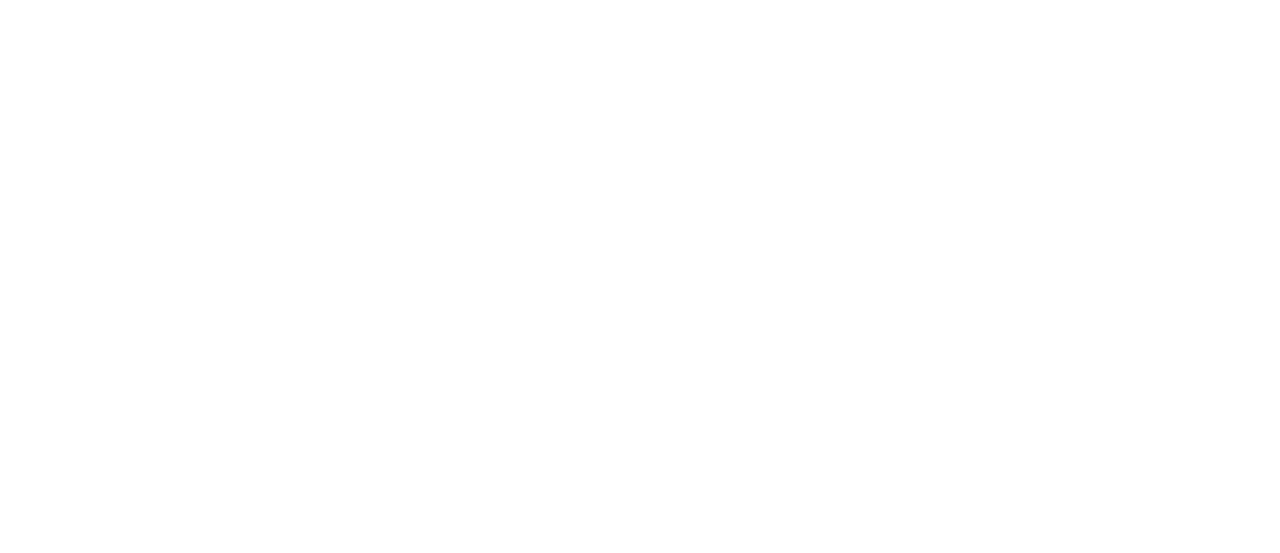
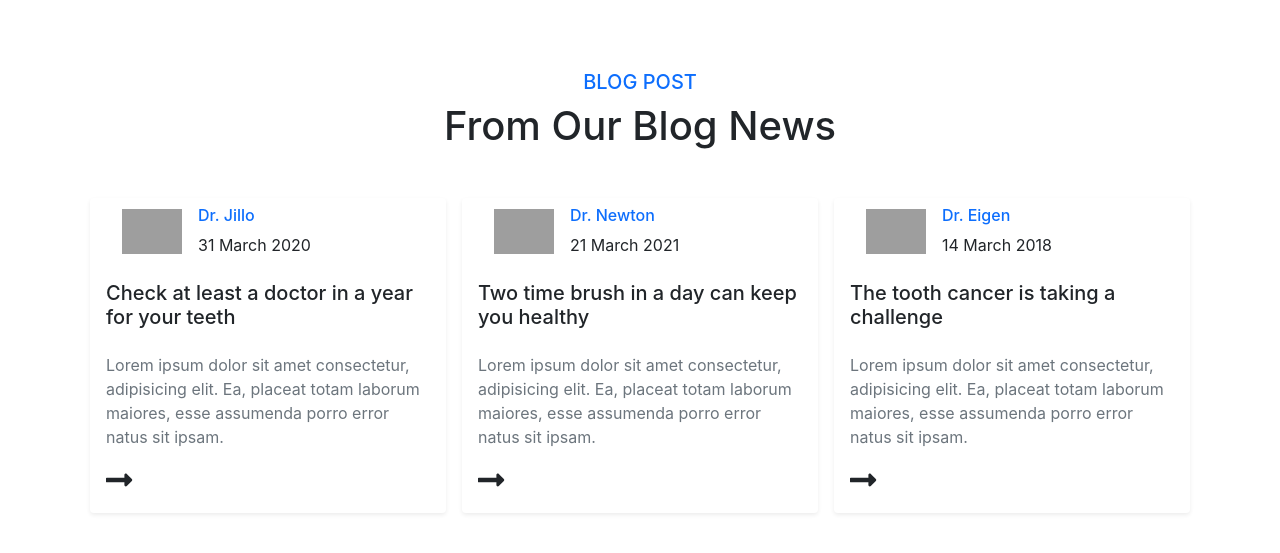
Before and after one commit to NayemulSCode/doctor-portal-client, a React (Create React App) app: page / in a window 1280 px wide. Shown: the part 2730-3283 px from the top of the page. Before the commit the page ends 2800 px from the top, so only its background shows below. Built offline with nearby package versions, Linux system fonts and the light colour scheme; grey boxes are pictures that could not be loaded.

Commit message:
blog done

```diff
--- /dev/null
+++ b/src/components/Home/Blog/Blog.css
@@ -0,0 +1,31 @@
+.blogs .card{
+    border: 0;
+}
+.blogs .card-header{
+    border: 0;
+    background-color: transparent;
+}
+.blogs .card:hover{
+    background-image: linear-gradient(75deg, #19D3AE,#0fcfec);
+    color: #fff !important;
+    transition:  .1s  all ease-in-out !important;
+}
+.blogs .card:hover .card-body{
+    background-image: url('https://i.postimg.cc/bwmBtMT0/quote.png');
+    background-repeat: no-repeat;
+    background-position: right top;
+    background-size: 60%;
+}
+.blogs .card:hover h6,
+.blogs .card:hover p
+{
+    color: #fff !important;
+
+}
+.blogs .card:hover img{
+    display: none;
+}
+
+.rightArrow:hover{
+    display: block;
+}
--- /dev/null
+++ b/src/components/Home/Blog/BlogPost.js
@@ -0,0 +1,25 @@
+import React from 'react';
+import {faLongArrowAltRight } from '@fortawesome/free-solid-svg-icons'
+import { FontAwesomeIcon } from '@fortawesome/react-fontawesome'
+const BlogPost = (props) => {
+    const { title,date,description,author,authorImg } = props.blog;
+    return (
+        <div className="card shadow-sm mx-2">
+            <div className="card-header d-flex align-items-center">
+                <img className="mx-3" src={authorImg} width="60px" alt=""/>
+                <div>
+                    <h6 className="text-primary">{author}</h6>
+                    <p className="m-0">{date}</p>
+                </div>
+            </div>
+            <div className="card-body">
+                    <h5>{title}</h5>
+                    <p className="card-text text-secondary mt-4">{description}</p>
+                    <FontAwesomeIcon className="rightArrow" icon={faLongArrowAltRight} style={{fontSize:'30px'}} />
+            </div>
+
+        </div>
+    );
+};
+
+export default BlogPost;
--- /dev/null
+++ b/src/components/Home/Blog/Blogs.js
@@ -0,0 +1,45 @@
+import React from 'react';
+import BlogPost from './BlogPost';
+import './Blog.css'
+const blogData =[
+    {
+        title: 'Check at least a doctor in a year for your teeth',
+        description: 'Lorem ipsum dolor sit amet consectetur, adipisicing elit. Ea, placeat totam laborum maiores, esse assumenda porro error natus sit ipsam.        ',
+        author:'Dr. Jillo',
+        authorImg: 'https://i.postimg.cc/KjB3L6h0/Ellipse-1.png',
+        date: '31 March 2020'
+    },
+    {
+        title: 'Two time brush in a day can keep you healthy',
+        description: 'Lorem ipsum dolor sit amet consectetur, adipisicing elit. Ea, placeat totam laborum maiores, esse assumenda porro error natus sit ipsam.        ',
+        author:'Dr. Newton',
+        authorImg: 'https://i.postimg.cc/KjB3L6h0/Ellipse-1.png',
+        date: '21 March 2021'
+    },
+    {
+        title: 'The tooth cancer is taking a challenge',
+        description: 'Lorem ipsum dolor sit amet consectetur, adipisicing elit. Ea, placeat totam laborum maiores, esse assumenda porro error natus sit ipsam.        ',
+        author:'Dr. Eigen',
+        authorImg: 'https://i.postimg.cc/KjB3L6h0/Ellipse-1.png',
+        date: '14 March 2018'
+    }
+]
+const Blogs = () => {
+    return (
+        <section className="blogs my-5">
+            <div className="container">
+                <div className="section-header text-center">
+                    <h5 className="text-primary text-uppercase">Blog Post</h5>
+                    <h1>From Our Blog News</h1>
+                </div>
+                <div className="card-deck mt-5 d-flex justify-content-center">
+                    {
+                        blogData.map( blog => <BlogPost blog={blog} key={blog.title} />)
+                    }
+                </div>
+            </div>
+        </section>
+    );
+};
+
+export default Blogs;
--- a/src/components/Home/Home/Home.js
+++ b/src/components/Home/Home/Home.js
@@ -1,5 +1,6 @@
 import React from 'react';
 import Appoinment from '../Appoinment/Appoinment';
+import Blogs from '../Blog/Blogs';
 import FeatureService from '../FeatureService/FeatureService';
 import Header from '../Header/Header';
 import Services from '../Services/Services';
@@ -13,6 +14,7 @@
             <FeatureService />
             <Appoinment />
             <Testimonials />
+            <Blogs />
         </div>
     );
 };
```
